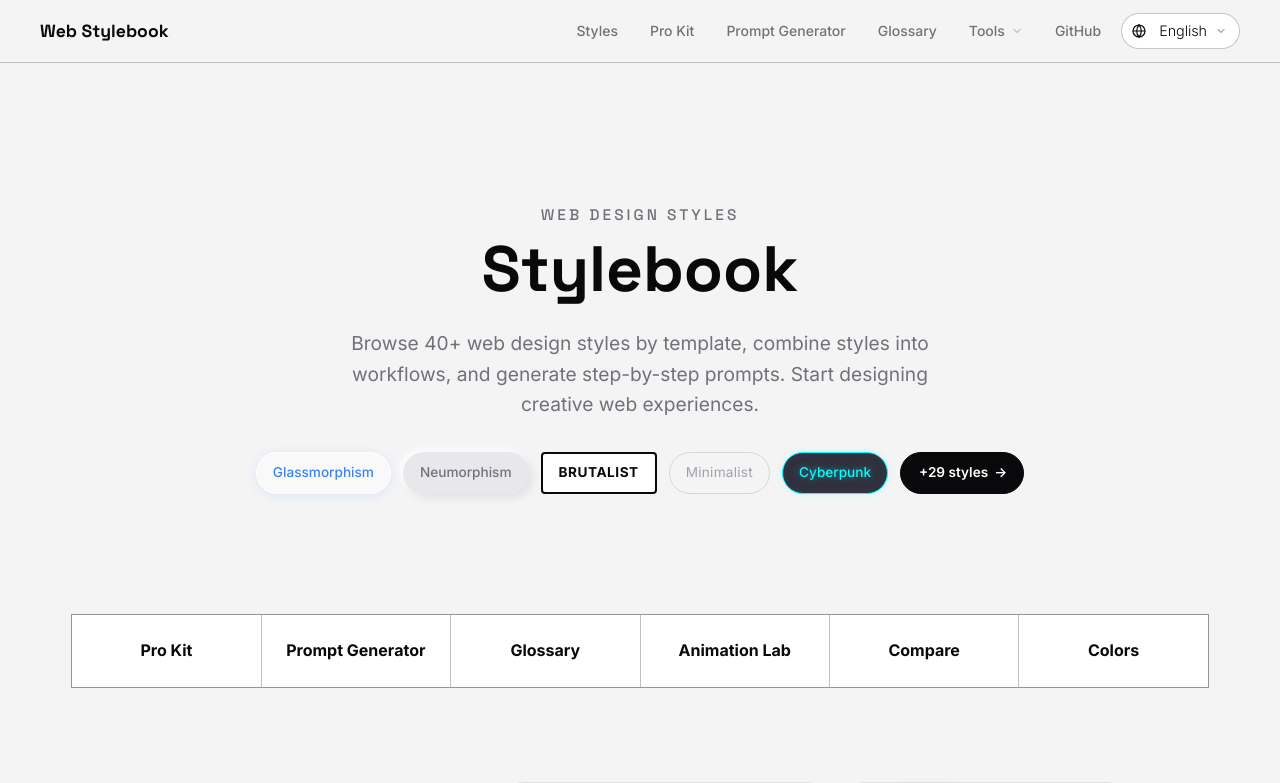
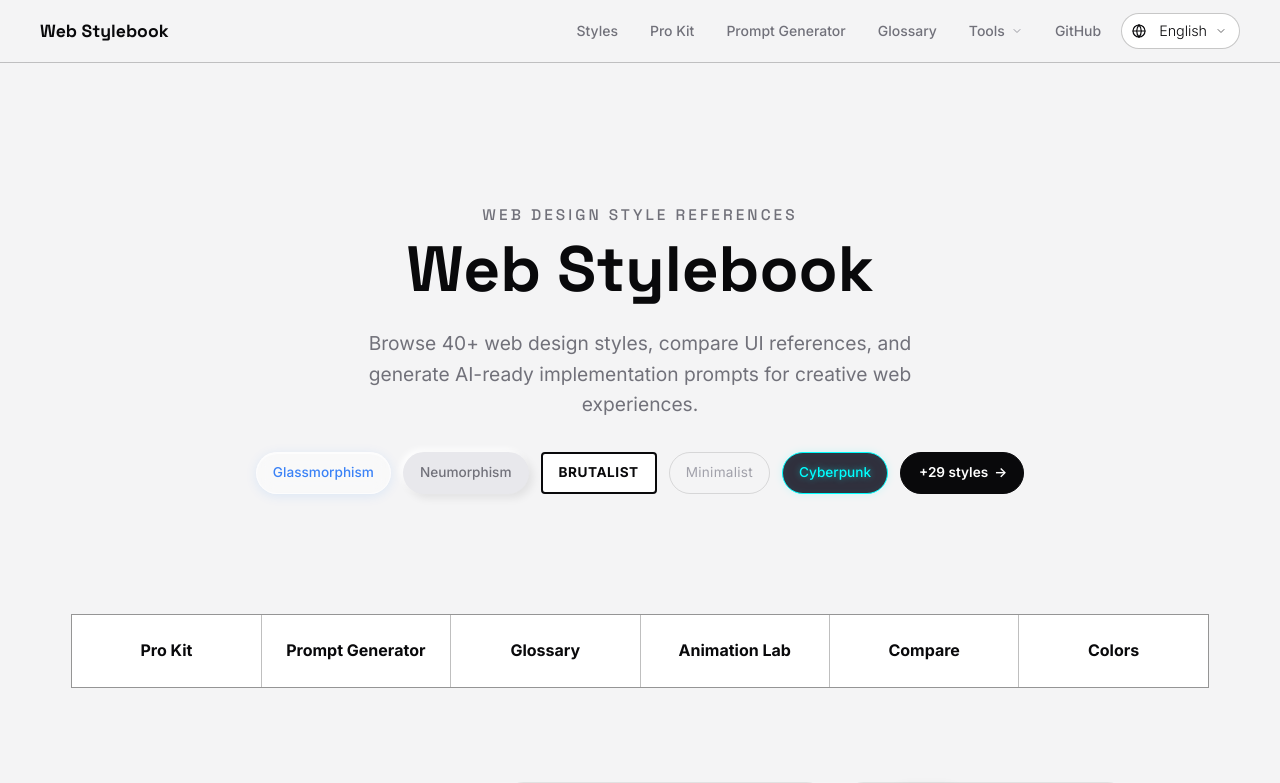
Before and after one commit to seungdori/web-stylebook, a React (Vite) app: page / in a window 1280 px wide. Shown: the top 783 px of the page. Built offline with nearby package versions, Linux system fonts and the light colour scheme; a web font is replaced by a local one.

Commit message:
Improve Web Stylebook search metadata

```diff
--- a/google28487a5c0931d719.html
+++ /dev/null
@@ -1 +0,0 @@
-google-site-verification: google28487a5c0931d719.html
--- a/index.html
+++ b/index.html
@@ -3,10 +3,10 @@
   <head>
     <meta charset="UTF-8" />
     <meta name="viewport" content="width=device-width, initial-scale=1.0, viewport-fit=cover" />
-    <title>Web Design Styles — Style References & Prompt Workflows | Web Stylebook</title>
+    <title>Web Stylebook — Web Design Style References & AI UI Prompts</title>
     <meta
       name="description"
-      content="A practical catalog for choosing a visual direction, comparing styles, and turning decisions into implementation prompts."
+      content="Web Stylebook is a practical catalog of web design styles, UI references, color systems, motion patterns, and AI-ready implementation prompts."
     />
     <meta name="robots" content="index, follow" />
     <meta name="theme-color" content="#f4f4f5" />
@@ -22,10 +22,10 @@
     <meta property="og:locale" content="en_US" />
     <meta property="og:locale:alternate" content="ko_KR" />
     <meta property="og:locale:alternate" content="ja_JP" />
-    <meta property="og:title" content="Web Design Styles — Style References & Prompt Workflows" />
+    <meta property="og:title" content="Web Stylebook — Web Design Style References & AI UI Prompts" />
     <meta
       property="og:description"
-      content="A practical catalog for choosing a visual direction, comparing styles, and turning decisions into implementation prompts."
+      content="Web Stylebook is a practical catalog of web design styles, UI references, color systems, motion patterns, and AI-ready implementation prompts."
     />
     <meta property="og:url" content="https://webstylebook.com/" />
     <meta property="og:site_name" content="Web Stylebook" />
@@ -35,10 +35,10 @@
     <meta property="og:image:type" content="image/jpeg" />
     <meta property="og:image:alt" content="Web Stylebook interface preview with curated design systems." />
     <meta name="twitter:card" content="summary_large_image" />
-    <meta name="twitter:title" content="Web Design Styles — Style References & Prompt Workflows" />
+    <meta name="twitter:title" content="Web Stylebook — Web Design Style References & AI UI Prompts" />
     <meta
       name="twitter:description"
-      content="A practical catalog for choosing a visual direction, comparing styles, and turning decisions into implementation prompts."
+      content="Web Stylebook is a practical catalog of web design styles, UI references, color systems, motion patterns, and AI-ready implementation prompts."
     />
     <meta name="twitter:image" content="https://webstylebook.com/social-card.jpg" />
     <meta name="twitter:image:alt" content="Web Stylebook interface preview with curated design systems." />
@@ -48,8 +48,9 @@
         "@type": "WebSite",
         "@id": "https://webstylebook.com/#website",
         "name": "Web Stylebook",
+        "alternateName": ["webstylebook", "web stylebook", "WebStylebook"],
         "url": "https://webstylebook.com/",
-        "description": "Web design stylebook with prompt workflows, comparison, color systems, and motion lab.",
+        "description": "Web Stylebook is a catalog of web design style references, UI patterns, color systems, motion examples, and AI-ready implementation prompts.",
         "sameAs": ["https://github.com/seungdori/web-stylebook"]
       }
     </script>
--- a/public/google28487a5c0931d719.html
+++ /dev/null
@@ -1 +0,0 @@
-google-site-verification: google28487a5c0931d719.html
--- a/site.config.json
+++ b/site.config.json
@@ -1,5 +1,5 @@
 {
   "siteName": "Web Stylebook",
-  "siteDescription": "Browse 33 web design style templates, 9 fusion combinations, and implementation-ready prompt workflows for AI coding tools.",
+  "siteDescription": "Web Stylebook is a catalog of web design style references, UI patterns, color systems, motion examples, and AI-ready implementation prompts.",
   "siteUrl": "https://webstylebook.com"
 }
--- a/src/data/i18n.ts
+++ b/src/data/i18n.ts
@@ -23,9 +23,9 @@ export const dictionaries: Record<Lang, Dictionary> = {
     'glossary.tabs.motion': 'Motion Lab',
     'glossary.tabs.motion.hint': 'Animation patterns with live previews',
     'lang.label': 'Language',
-    'home.eyebrow': 'Web Design Styles',
-    'home.title': 'Stylebook',
-    'home.desc': 'Browse 40+ web design styles by template, combine styles into workflows, and generate step-by-step prompts. Start designing creative web experiences.',
+    'home.eyebrow': 'Web Design Style References',
+    'home.title': 'Web Stylebook',
+    'home.desc': 'Browse 40+ web design styles, compare UI references, and generate AI-ready implementation prompts for creative web experiences.',
     'home.styles': 'Style Sample Pages',
     'home.fusions': 'Fusion Styles',
     'home.search': 'Search styles...',
@@ -219,9 +219,9 @@ export const dictionaries: Record<Lang, Dictionary> = {
     'glossary.tabs.motion': '모션 랩',
     'glossary.tabs.motion.hint': '움직임 패턴과 라이브 프리뷰',
     'lang.label': '언어',
-    'home.eyebrow': 'Web Design Styles',
-    'home.title': 'Stylebook',
-    'home.desc': '템플릿별 샘플 페이지를 확인하고, 원하는 스타일 조합을 워크플로우에 반영해 단계별 프롬프트를 생성하는 허브입니다. 창의적인 웹 경험 설계를 시작하세요.',
+    'home.eyebrow': 'Web Design Style References',
+    'home.title': 'Web Stylebook',
+    'home.desc': '40개 이상의 웹 디자인 스타일과 UI 레퍼런스를 비교하고, 창의적인 웹 경험을 위한 AI 구현 프롬프트를 바로 생성하세요.',
     'home.styles': '스타일 샘플 페이지',
     'home.fusions': '퓨전 스타일',
     'home.search': '스타일 검색...',
@@ -415,9 +415,9 @@ export const dictionaries: Record<Lang, Dictionary> = {
     'glossary.tabs.motion': 'モーションラボ',
     'glossary.tabs.motion.hint': 'モーションパターンとライブプレビュー',
     'lang.label': '言語',
-    'home.eyebrow': 'Web Design Styles',
-    'home.title': 'Stylebook',
-    'home.desc': 'テンプレート別のサンプルページを確認し、スタイルの組み合わせをワークフローに反映してステップ別プロンプトを生成するハブです。クリエイティブなウェブ体験の設計を始めましょう。',
+    'home.eyebrow': 'Web Design Style References',
+    'home.title': 'Web Stylebook',
+    'home.desc': '40以上のWebデザインスタイルとUI参照を比較し、クリエイティブなWeb体験のためのAI実装プロンプトを生成できます。',
     'home.styles': 'スタイルサンプル',
     'home.fusions': 'フュージョン',
     'home.search': 'スタイル検索...',
--- a/src/data/routes.ts
+++ b/src/data/routes.ts
@@ -29,14 +29,14 @@ export const homeRoute: RouteDefinition = {
   path: '/',
   kind: 'home',
   title: t(
-    'Web Design Styles — Style References & Prompt Workflows | Web Stylebook',
-    '웹 디자인 스타일 — 스타일 레퍼런스와 프롬프트 워크플로우 | Web Stylebook',
-    'Web Design Styles — スタイル参照とプロンプトワークフロー | Web Stylebook',
+    'Web Stylebook — Web Design Style References & AI UI Prompts',
+    'Web Stylebook — 웹 디자인 스타일 레퍼런스와 AI UI 프롬프트',
+    'Web Stylebook — Webデザインスタイル参照とAI UIプロンプト',
   ),
   description: t(
-    'A practical catalog for choosing a visual direction, comparing styles, and turning decisions into implementation prompts.',
-    '디자인 방향을 고르고, 스타일을 비교하고, 바로 구현 프롬프트로 이어가기 위한 실전 스타일북입니다.',
-    'デザインの方向性を選び、スタイルを比較し、そのまま実装プロンプトへつなげる実用的なスタイルブックです。',
+    'Web Stylebook is a practical catalog of web design styles, UI references, color systems, motion patterns, and AI-ready implementation prompts.',
+    'Web Stylebook은 웹 디자인 스타일, UI 레퍼런스, 컬러 시스템, 모션 패턴, AI 구현 프롬프트를 모아둔 실전 스타일북입니다.',
+    'Web Stylebookは、Webデザインスタイル、UI参照、カラーシステム、モーションパターン、AI実装プロンプトをまとめた実用的なスタイルブックです。',
   ),
 };
 
--- a/src/data/seo.ts
+++ b/src/data/seo.ts
@@ -9,7 +9,7 @@ import { getStyleById, localize, type Lang } from './styles';
 
 export const siteName = 'Web Stylebook';
 export const siteDescription =
-  'Web design stylebook with prompt workflows, comparison, color systems, motion references, and downloadable implementation kits.';
+  'Web Stylebook is a catalog of web design style references, UI patterns, color systems, motion examples, and AI-ready implementation prompts.';
 
 export const localeCode: Record<Lang, string> = {
   en: 'en_US',
@@ -61,6 +61,7 @@ function buildRouteJsonLd(route: RouteDefinition, lang: Lang, modifiedAt: string
         '@type': 'WebSite',
         '@id': `${siteUrl}/#website`,
         name: siteName,
+        alternateName: ['webstylebook', 'web stylebook', 'WebStylebook'],
         url: routeUrl('/'),
         description: siteDescription,
         inLanguage: languageCode[lang],
```
Also changed, not shown: 1 other file (tests, documents, lock files or other folders).
